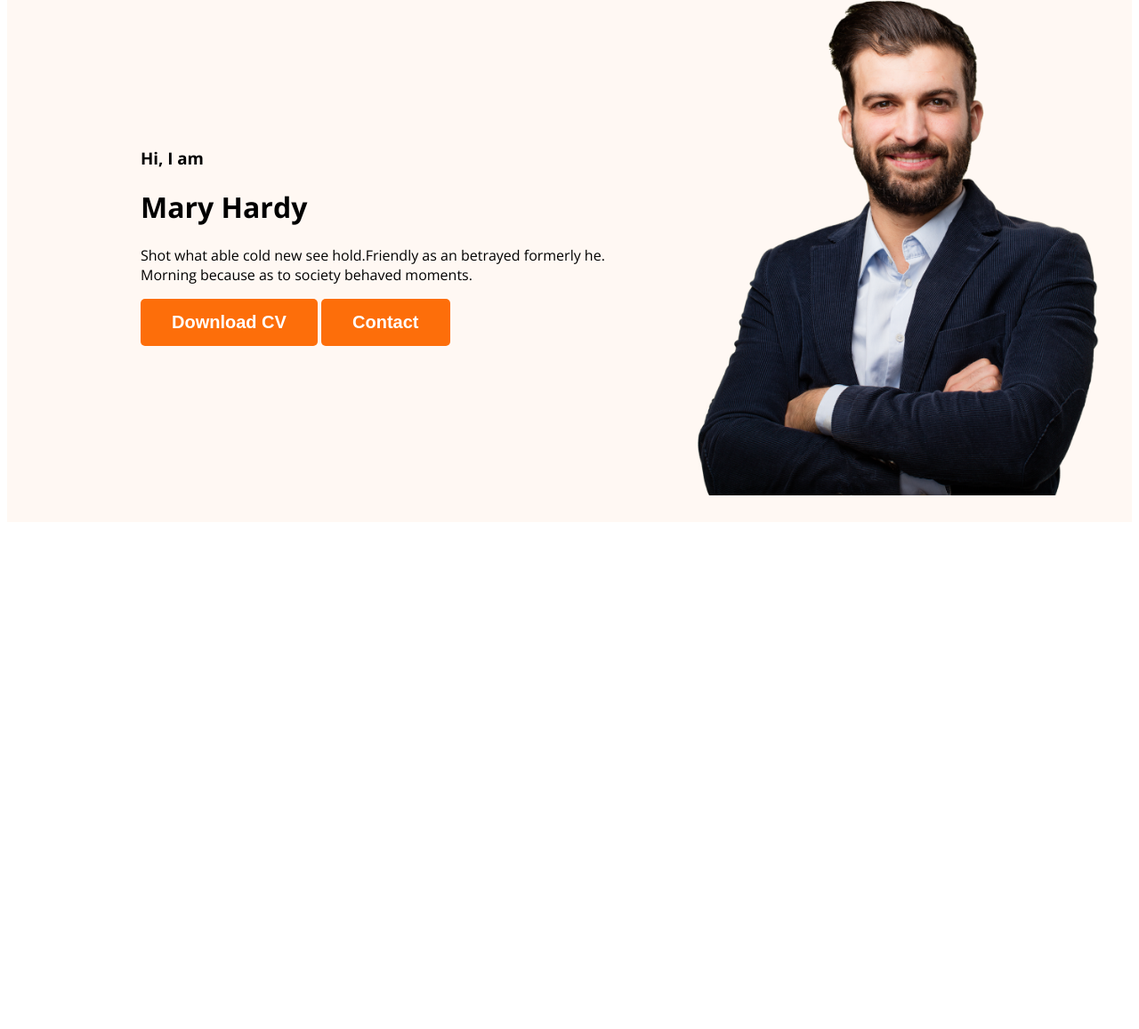
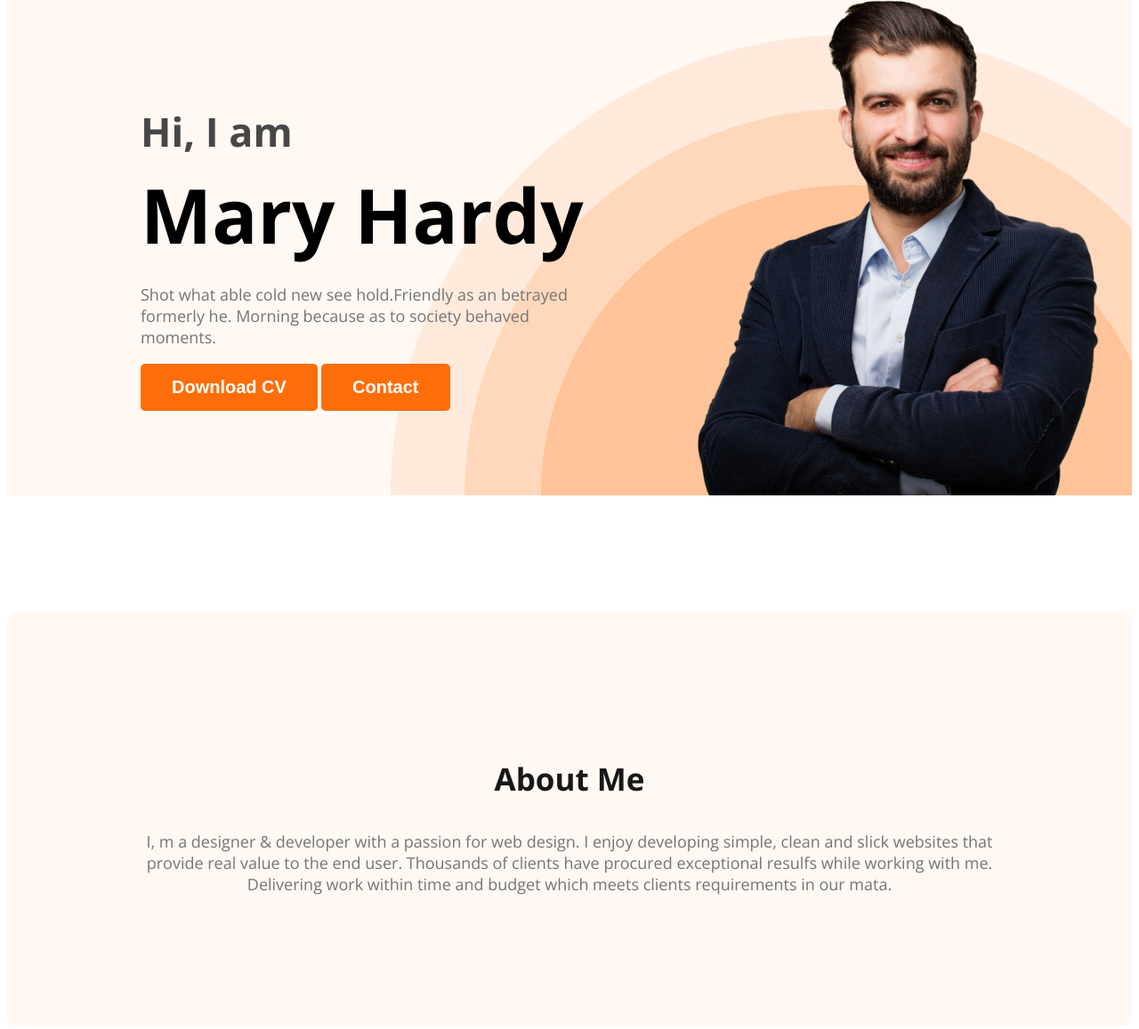
Before and after one commit to Tanvir-Hamid/developer__portfolio, a plain HTML site: page index.html in a window 1280 px wide. Shown: the part 211-1368 px from the top of the page at 89% size. Before the commit the page ends 806 px from the top, so only its background shows below. Drawn offline with nearby package versions, Linux system fonts and the light colour scheme.

```diff
--- a/index.html
+++ b/index.html
@@ -28,7 +28,8 @@
             <div class="banner-content">
                 <h3 class="banner-greeting">Hi, I am</h3>
                 <h1 class="banner-title">Mary Hardy</h1>
-                <p>Shot what able cold new see hold.Friendly as an betrayed formerly he. Morning because as to society behaved moments.</p>
+                <p class="banner-description">Shot what able cold new see hold.Friendly as an betrayed formerly he. Morning because as to society
+                    behaved moments.</p>
                 <button class="btn-primary">Download CV</button>
                 <button class="btn-primary">Contact</button>
             </div>
@@ -36,7 +37,14 @@
         </div>
     </header>
 
-    <main></main>
+    <main>
+        <section class="about">
+            <h3 class="section-title">About Me</h3>
+            <p class="section-description">
+                I, m a designer & developer with a passion for web design. I enjoy developing simple, clean and slick websites that provide real value to the end user. Thousands of clients have procured exceptional resulfs while working with me. Delivering work within time and budget which meets clients requirements in our mata.
+            </p>
+        </section>
+    </main>
 
     <footer></footer>
 </body>
--- a/styles/portfolio.css
+++ b/styles/portfolio.css
@@ -16,6 +16,19 @@ body {
     font-size: 20px;
     font-weight: 700;
     padding: 15px 35px;
+}
+
+.section-title {
+    color: #181818;
+    text-align: center;
+    font-size: 35px;
+    font-weight: 700;
+}
+
+.section-description {
+    color: #757575;
+    text-align: center;
+    font-size: 18px;
 }
 
 /* nav related styles */
@@ -50,14 +63,51 @@ nav a {
 /* header related styles */
 .header {
     background-color: #FFF8F3;
+    background-image: url('../images/header_bg.png');
+    background-repeat: no-repeat;
+    background-position: bottom right;
 }
 
 .banner {
-    padding: 30px 30px 30px 150px;
+    padding: 30px 30px 0px 150px;
     display: flex;
     align-items: center;
+    justify-content: space-between;
+}
+
+.banner-content {
+    max-width: 500px;
 }
 
 .banner .profile-pic {
     width: 500px;
 }
+
+.banner-greeting {
+    font-size: 45px;
+    color: #474747;
+    margin-bottom: 0;
+}
+
+.banner-title {
+    font-size: 85px;
+    font-weight: 700;
+    margin-top: 5px;
+    margin-bottom: 20px;
+}
+
+.banner-description {
+    font-size: 18px;
+    font-weight: 400;
+    color: #757575;
+}
+
+/* main section style */
+
+/* about section style */
+.about {
+    padding: 130px;
+    border-radius: 10px;
+    background: #FFF8F3;
+    margin: 130px 0;
+}
```
